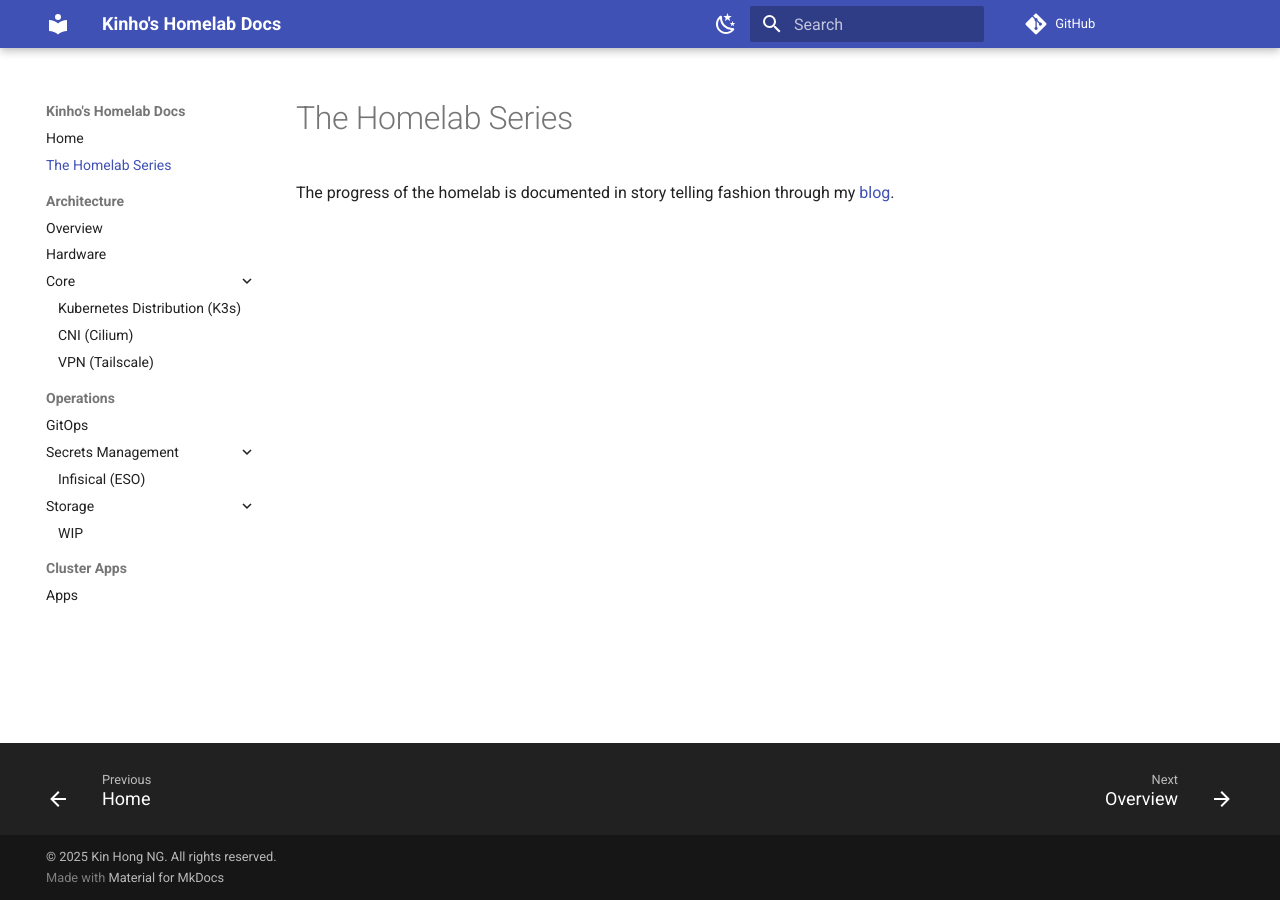
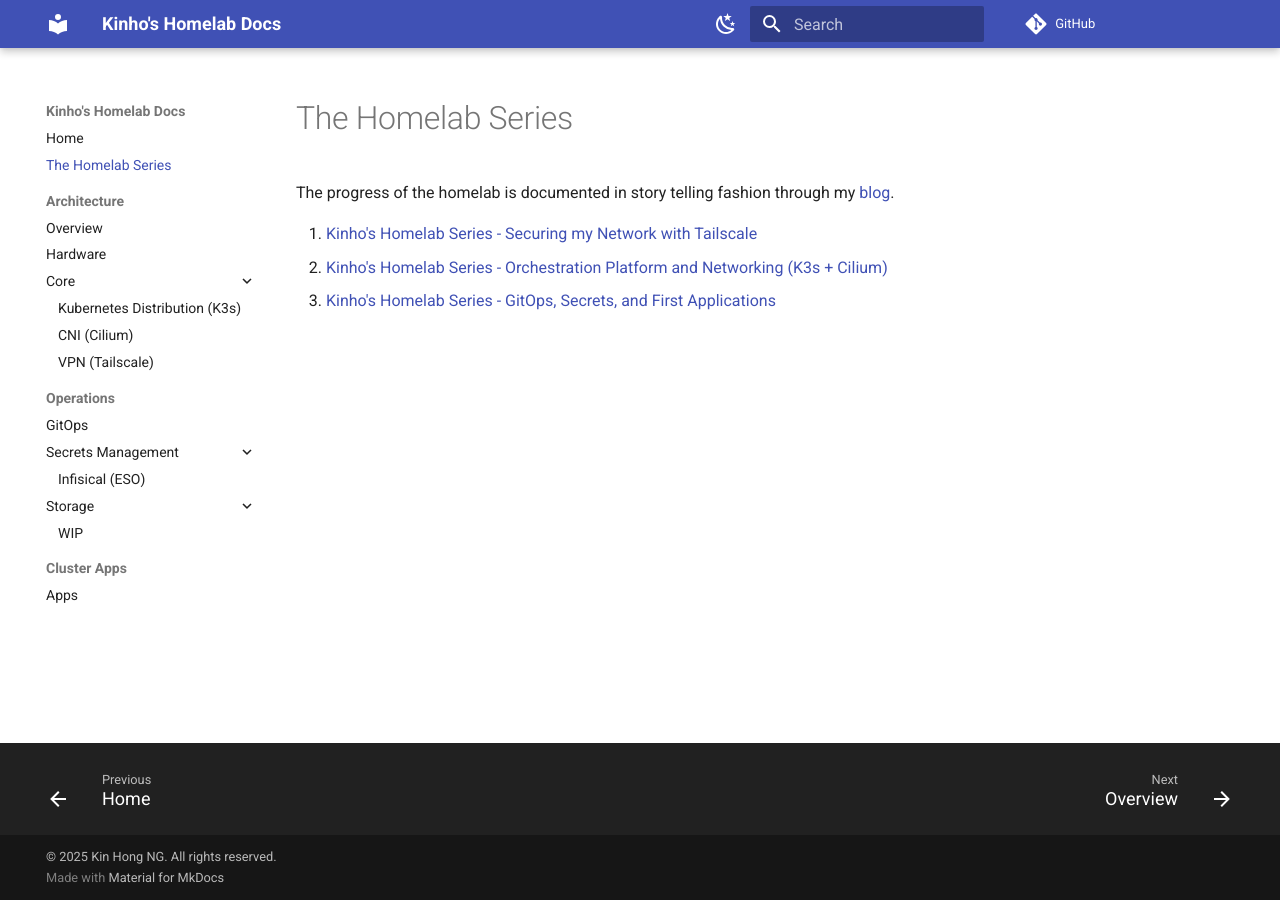
Before and after one commit to k1nho/homelab, an MkDocs documentation site: the page built from docs/series.md, in a window 1280 px wide. Built offline with MkDocs 1.6.1 and Material for MkDocs 9.7.7, drawn with Linux system fonts in a browser that asks for light colours; comment, search, counter and statistics services are not loaded.

Commit message:
docs: update series

```diff
--- a/docs/series.md
+++ b/docs/series.md
@@ -1 +1,5 @@
-The progress of the homelab is documented in story telling fashion through my [blog](https://k1nho.github.io/blog/).
+The progress of the homelab is documented in story telling fashion through my [blog](https://kincodes.com/tags/homelab-series/).
+
+1. [Kinho's Homelab Series - Securing my Network with Tailscale](https://kincodes.com/posts/kinhos-homelab-series-securing-my-network-with-tailscale/)
+2. [Kinho's Homelab Series - Orchestration Platform and Networking (K3s + Cilium)](https://kincodes.com/posts/kinhos-homelab-series-orchestration-platform-and-networking-k3s--cilium/)
+3. [Kinho's Homelab Series - GitOps, Secrets, and First Applications](https://kincodes.com/posts/kinhos-homelab-series-gitops-secrets-and-first-applications/)
```
